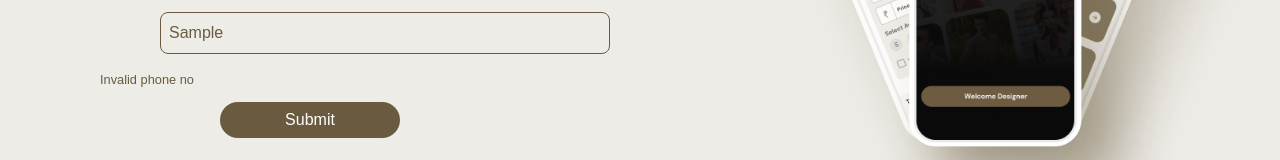
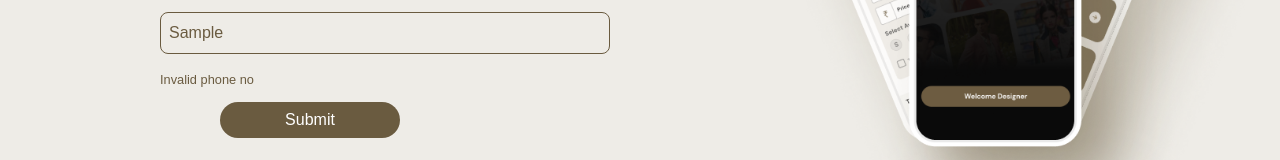
Before and after one commit to ahswathi/lynk-town, a React (Create React App) app: page / in a window 1280 px wide. Both pictures are taken after typing "Sample", "name@example.com", "Sample" into the empty fields and a click on the input "Submit". Shown: the part 4884-5044 px from the top of the page. Built offline with nearby package versions, Linux system fonts and the light colour scheme.

Commit message:
Form Validation

```diff
--- a/src/Components/Form.js
+++ b/src/Components/Form.js
@@ -38,7 +38,7 @@ let Form = () => {
                             }}
                         />
                         {errors.name && (
-                            <small className="text-danger">{errors.name.message}</small>
+                            <small className="text-danger ml-[60px]">{errors.name.message}</small>
                         )}
 
                         <input
@@ -59,7 +59,7 @@ let Form = () => {
                             }}
                         />
                         {errors.email && (
-                            <small className="text-danger">{errors.email.message}</small>
+                            <small className="text-danger ml-[60px]">{errors.email.message}</small>
                         )}
                         <input
                             type="text"
@@ -79,7 +79,7 @@ let Form = () => {
                             }}
                         />
                         {errors.phone && (
-                            <small className="text-danger">{errors.phone.message}</small>
+                            <small className="text-danger ml-[60px]">{errors.phone.message}</small>
                         )}
 
                         <input
```
